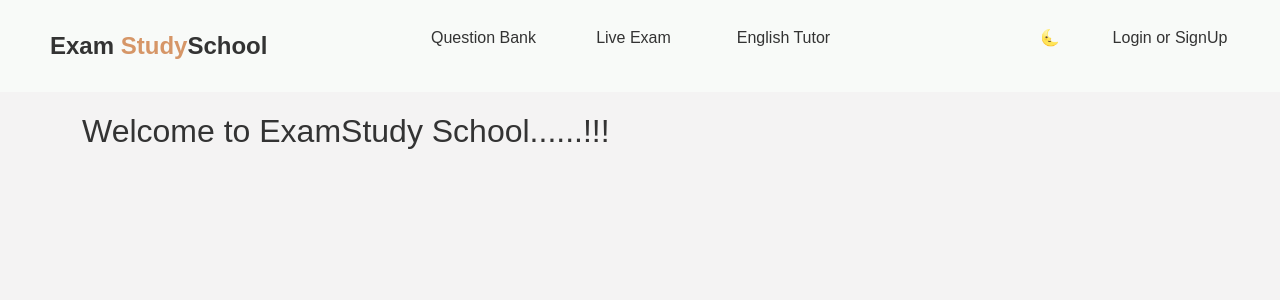
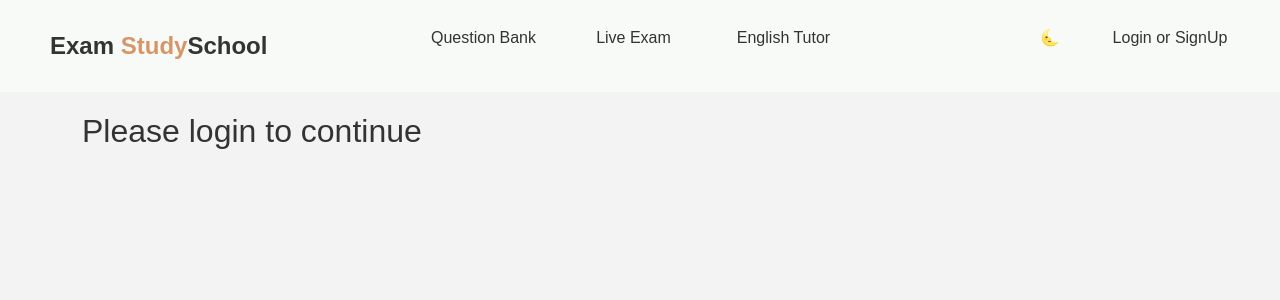
Before and after one commit to sujon13/task-manager-pg, a React (Vite) app: page / in a window 1280 px wide. Shown: the top 300 px of the page. Built offline with nearby package versions, Linux system fonts and the light colour scheme; no server answers.

Commit message:
added isLoggedIn info to home page

```diff
--- a/src/App.jsx
+++ b/src/App.jsx
@@ -43,7 +43,7 @@ export const App = () => {
     <Router>
       <NavBar isLoggedIn={isLoggedIn} logout={handleLogout} />
       <Routes>
-        <Route path='/' element={<Home login={handleLogin}/>} />
+        <Route path='/' element={<Home isLoggedIn={isLoggedIn} login={handleLogin}/>} />
         <Route path='/questionbank' element={<QuestionBank/>} />
         <Route path='/questionbank/:questionId' element={<QuestionCard />} />
         <Route path='/questionbank/createquestion' element ={<CreateExamQuestions/>} />
--- a/src/components/Home.jsx
+++ b/src/components/Home.jsx
@@ -1,7 +1,7 @@
-import React, { useEffect, useState } from "react";
+import { useEffect } from "react";
 import { get } from '../services/api';
 
-export const Home = ({ login }) => {
+export const Home = ({ isLoggedIn, login }) => {
     const fetchUserInfo = async () => {
         const { status, data } = await get("/users/me");
         if (status === 200 && data) {
@@ -16,7 +16,11 @@ export const Home = ({ login }) => {
 
     return (
         <div className='container'>
-            <h2>Welcome to ExamStudy School......!!!</h2>
+            {isLoggedIn ? (
+                <h2>Welcome to ExamStudy School......!!!</h2>
+            ) : (
+                <h2>Please login to continue</h2>
+            )}
             {/* <div><Link to="/signup">Sign Up</Link></div>
             <div><Link to="/login">Log In</Link></div> */}
         </div>
--- a/src/components/Login.jsx
+++ b/src/components/Login.jsx
@@ -18,6 +18,11 @@ export const Login = () => {
     }
 
     const handleSubmit = async () => {
+        if (!userName || !password) {
+            setError('Please enter a username and password');
+            return;
+        }
+
         const authRequest = {
             userName,
             password
@@ -61,7 +66,7 @@ export const Login = () => {
                     {error && <p className="error-style">{error}</p>}
                 </Form.Group>
                 <Button
-                    variant="outline-primary"
+                    variant="success"
                     type="button"
                     onClick={handleSubmit}
                     className="w-100 mt-3"
```
